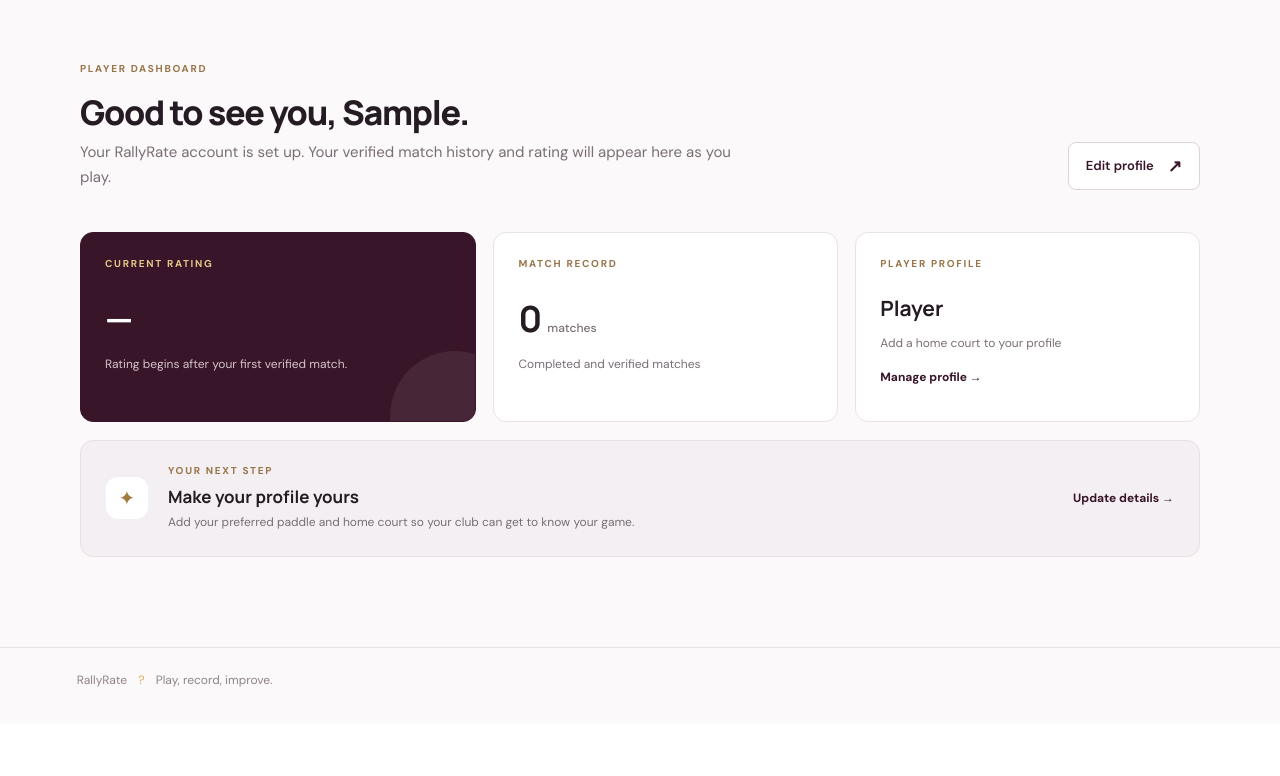
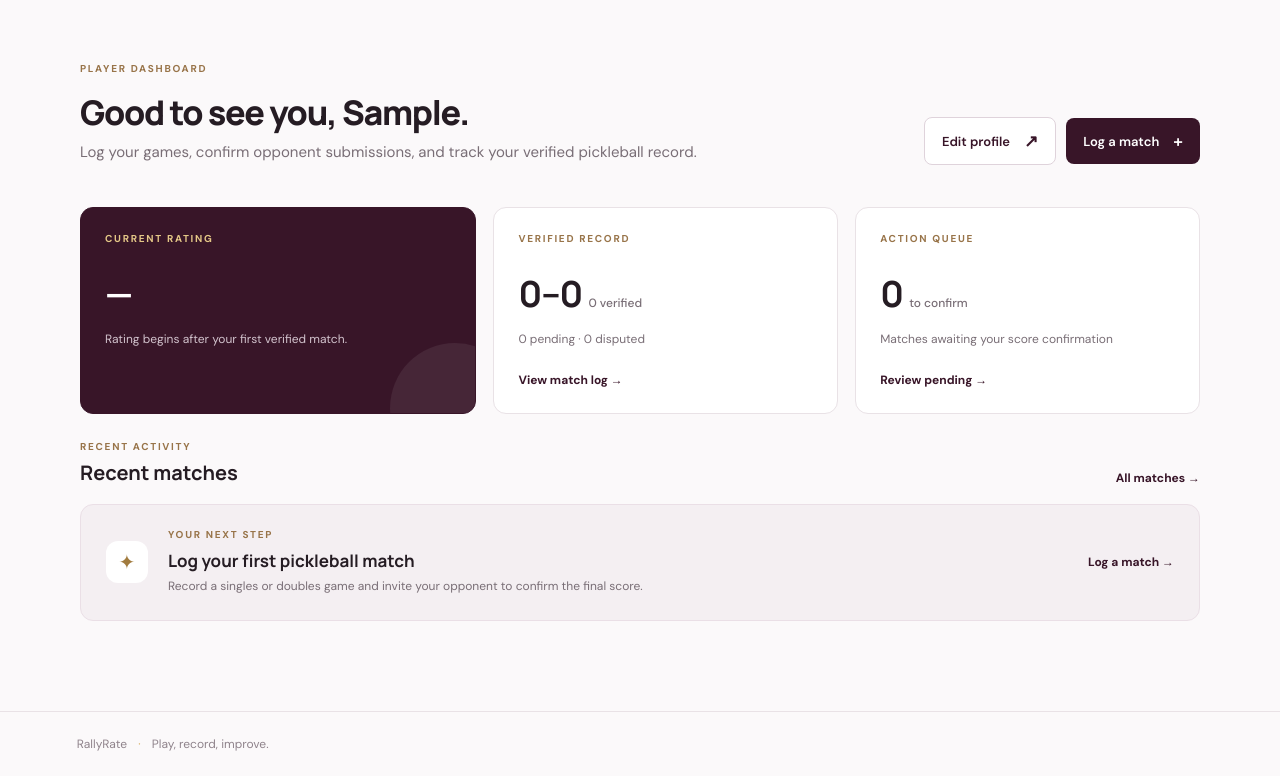
Before and after one commit to Bochikoyy/RallyRate-Caipang-Chrisnel-G7, a Django app: page /player/ in a window 1280 px wide. Shown: the part 76-852 px from the top of the page. Before the commit the page ends 763 px from the top, so only its background shows below. Run offline with Django 5.2, Linux system fonts and the light colour scheme; the visitor is signed in with stand-in values (Sample User, id 1); data comes from the database, SQL or seed files in the repository; data that the repository does not hold is empty; parts of the project's set-up code (start-up, migrations or seed data) failed here and were passed over.

Commit message:
feat(accounts): integrate live match metrics and queues into role dashboards

```diff
--- a/apps/accounts/forms.py
+++ b/apps/accounts/forms.py
@@ -66,3 +66,7 @@ class ProfileForm(forms.ModelForm):
     def __init__(self, *args, **kwargs):
         super().__init__(*args, **kwargs)
         style_fields(self)
+
+    def clean_email(self):
+        email = (self.cleaned_data.get("email") or "").strip().lower()
+        return email or None
--- a/apps/accounts/views.py
+++ b/apps/accounts/views.py
@@ -3,6 +3,10 @@ from django.contrib.auth import login
 from django.contrib.auth.decorators import login_required
 from functools import wraps
 from django.shortcuts import redirect, render
+from apps.matches.services import (
+    get_organizer_dashboard_summary,
+    get_player_dashboard_summary,
+)
 from .forms import ProfileForm, SignUpForm
 from .models import User
 
@@ -40,12 +44,14 @@ def role_required(role):
 
 @role_required(User.Role.PLAYER)
 def player_dashboard(request):
-    return render(request, "accounts/dashboard.html")
+    context = get_player_dashboard_summary(request.user)
+    return render(request, "accounts/dashboard.html", context)
 
 
 @role_required(User.Role.ORGANIZER)
 def organizer_dashboard(request):
-    return render(request, "accounts/organizer_dashboard.html")
+    context = get_organizer_dashboard_summary()
+    return render(request, "accounts/organizer_dashboard.html", context)
 
 
 @login_required
--- a/static/css/site.css
+++ b/static/css/site.css
@@ -94,3 +94,17 @@
 .dispute-details summary:hover{text-decoration:underline}
 .dispute-form{margin-top:14px}
 .dispute-form .form-actions{margin-top:14px}
+
+
+/* Role dashboard match sections */
+.rating-card .stat-placeholder small{color:#e4c787}
+.stat-card .text-link{display:inline-block;margin-top:10px}
+.dashboard-section{margin-top:26px}
+.section-head{display:flex;align-items:end;justify-content:space-between;gap:16px;margin-bottom:14px}
+.section-head .eyebrow{margin-bottom:6px}
+.section-head h2{font:700 20px Manrope,sans-serif;margin:0}
+.mini-match-list{display:flex;flex-direction:column;gap:10px}
+.mini-match-row{display:flex;align-items:center;justify-content:space-between;gap:16px;padding:16px 20px;background:#fff;border:1px solid var(--line);border-radius:12px}
+.mini-venue{margin-left:6px}
+.mini-sub{margin-top:4px;font-size:12px;color:var(--muted)}
+@media(max-width:760px){.mini-match-row{flex-direction:column;align-items:flex-start}.section-head{flex-direction:column;align-items:flex-start}}
--- a/templates/accounts/dashboard.html
+++ b/templates/accounts/dashboard.html
@@ -1,7 +1,108 @@
 {% extends 'base.html' %}
 {% block title %}Dashboard · RallyRate{% endblock %}
 {% block content %}
-<section class="welcome-row"><div><p class="eyebrow">PLAYER DASHBOARD</p><h1>Good to see you, {{ request.user.first_name|default:request.user.email }}.</h1><p class="muted">Your RallyRate account is set up. Your verified match history and rating will appear here as you play.</p></div><a class="button outline" href="{% url 'accounts:profile' %}">Edit profile <span>↗</span></a></section>
-<section class="dashboard-grid"><article class="stat-card rating-card"><p class="eyebrow">CURRENT RATING</p><div class="stat-placeholder">—</div><p class="muted">Rating begins after your first verified match.</p><span class="card-glow"></span></article><article class="stat-card"><p class="eyebrow">MATCH RECORD</p><div class="stat-placeholder">0 <small>matches</small></div><p class="muted">Completed and verified matches</p></article><article class="stat-card"><p class="eyebrow">PLAYER PROFILE</p><h3>{{ request.user.get_role_display }}</h3><p class="muted">{% if request.user.home_court %}{{ request.user.home_court }}{% else %}Add a home court to your profile{% endif %}</p><a class="text-link" href="{% url 'accounts:profile' %}">Manage profile →</a></article></section>
-<section class="next-card"><div class="next-icon">✦</div><div><p class="eyebrow">YOUR NEXT STEP</p><h2>Make your profile yours</h2><p class="muted">Add your preferred paddle and home court so your club can get to know your game.</p></div><a class="text-link" href="{% url 'accounts:profile' %}">Update details →</a></section>
+<section class="welcome-row">
+  <div>
+    <p class="eyebrow">PLAYER DASHBOARD</p>
+    <h1>Good to see you, {{ request.user.first_name|default:request.user.email|default:request.user.username }}.</h1>
+    <p class="muted">Log your games, confirm opponent submissions, and track your verified pickleball record.</p>
+  </div>
+  <div class="action-group">
+    <a class="button outline" href="{% url 'accounts:profile' %}">Edit profile <span>↗</span></a>
+    <a class="button primary" href="{% url 'matches:create' %}">Log a match <span>+</span></a>
+  </div>
+</section>
+
+<section class="dashboard-grid">
+  <article class="stat-card rating-card">
+    <p class="eyebrow">CURRENT RATING</p>
+    <div class="stat-placeholder">—</div>
+    <p class="muted">
+      {% if verified_count %}
+        {{ verified_count }} verified match{{ verified_count|pluralize:"es" }} recorded for Elo tracking.
+      {% else %}
+        Rating begins after your first verified match.
+      {% endif %}
+    </p>
+    <span class="card-glow"></span>
+  </article>
+
+  <article class="stat-card">
+    <p class="eyebrow">VERIFIED RECORD</p>
+    <div class="stat-placeholder">{{ wins }}–{{ losses }} <small>{{ verified_count }} verified</small></div>
+    <p class="muted">{{ pending_count }} pending · {{ disputed_count }} disputed</p>
+    <a class="text-link" href="{% url 'matches:list' %}">View match log →</a>
+  </article>
+
+  <article class="stat-card">
+    <p class="eyebrow">ACTION QUEUE</p>
+    <div class="stat-placeholder">{{ awaiting_confirmation_count }} <small>to confirm</small></div>
+    <p class="muted">
+      {% if request.user.home_court %}
+        Home court: {{ request.user.home_court }}
+      {% else %}
+        Matches awaiting your score confirmation
+      {% endif %}
+    </p>
+    <a class="text-link" href="{% url 'matches:list' %}?status=pending">Review pending →</a>
+  </article>
+</section>
+
+{% if awaiting_confirmation %}
+<section class="dashboard-section">
+  <div class="section-head">
+    <div>
+      <p class="eyebrow">NEEDS YOUR CONFIRMATION</p>
+      <h2>Pending opponent submissions</h2>
+    </div>
+    <a class="text-link" href="{% url 'matches:list' %}?status=pending">See all pending →</a>
+  </div>
+  <div class="mini-match-list">
+    {% for match in awaiting_confirmation %}
+      <div class="mini-match-row">
+        <div>
+          <strong>{{ match.location }}</strong>
+          <span class="muted"> · {{ match.get_match_type_display }} · {{ match.played_at|date:"M j, Y" }}</span>
+          <div class="mini-sub">Logged by {{ match.submitted_by.get_full_name|default:match.submitted_by.email|default:match.submitted_by.username }} · Score {{ match.score_display }}</div>
+        </div>
+        <a class="button outline" href="{% url 'matches:detail' match.pk %}">Confirm / dispute →</a>
+      </div>
+    {% endfor %}
+  </div>
+</section>
+{% endif %}
+
+<section class="dashboard-section">
+  <div class="section-head">
+    <div>
+      <p class="eyebrow">RECENT ACTIVITY</p>
+      <h2>Recent matches</h2>
+    </div>
+    <a class="text-link" href="{% url 'matches:list' %}">All matches →</a>
+  </div>
+  {% if recent_matches %}
+    <div class="mini-match-list">
+      {% for match in recent_matches %}
+        <div class="mini-match-row">
+          <div>
+            <span class="status-badge status-{{ match.status }}">{{ match.get_status_display }}</span>
+            <strong class="mini-venue">{{ match.location }}</strong>
+            <span class="muted">({{ match.score_display }}) · {{ match.played_at|date:"M j, Y" }}</span>
+          </div>
+          <a class="text-link" href="{% url 'matches:detail' match.pk %}">Details →</a>
+        </div>
+      {% endfor %}
+    </div>
+  {% else %}
+    <div class="next-card">
+      <div class="next-icon">✦</div>
+      <div>
+        <p class="eyebrow">YOUR NEXT STEP</p>
+        <h2>Log your first pickleball match</h2>
+        <p class="muted">Record a singles or doubles game and invite your opponent to confirm the final score.</p>
+      </div>
+      <a class="text-link" href="{% url 'matches:create' %}">Log a match →</a>
+    </div>
+  {% endif %}
+</section>
 {% endblock %}
--- a/templates/accounts/login.html
+++ b/templates/accounts/login.html
@@ -1,6 +1,6 @@
 {% extends 'base.html' %}
 {% load static %}
-{% block title %}Sign in ? RallyRate{% endblock %}
+{% block title %}Sign in · RallyRate{% endblock %}
 {% block body_class %}auth-body signin-body{% endblock %}
 {% block header_class %}auth-topbar{% endblock %}
 {% block page_class %}auth-shell signin-shell{% endblock %}
@@ -8,7 +8,7 @@
 {% block content %}
 <section class="signin-panel" aria-label="About RallyRate">
   <div class="signin-panel-copy"><p class="signin-kicker">LOCAL GAMES. LASTING PROGRESS.</p><h1>Good games.<br>Better together.</h1><p class="signin-description">Record your matches, confirm the score, and see<br class="desktop-break"> your local game grow. No noise. Just pickleball.</p></div>
-  <div class="signin-mascot-row"><img class="signin-mascot" src="{% static 'images/rallyraye.png' %}" alt="RallyRaye, RallyRate?s pickleball wildcat mascot, holding a paddle"><p>Built for the people you play with.</p></div>
+  <div class="signin-mascot-row"><img class="signin-mascot" src="{% static 'images/rallyraye.png' %}" alt="RallyRaye, RallyRate's pickleball wildcat mascot, holding a paddle"><p>Built for the people you play with.</p></div>
 </section>
 <section class="signin-form-wrap" aria-labelledby="signin-title"><div class="signin-form-inner"><p class="signin-kicker">WELCOME BACK</p><h2 id="signin-title">Sign in to RallyRate</h2><div class="signin-status" aria-live="polite">{% if form.errors %}<div class="signin-alert" role="alert">{% for error in form.non_field_errors %}<div>{{ error }}</div>{% endfor %}{% for field in form %}{% for error in field.errors %}<div>{{ field.label }}: {{ error }}</div>{% endfor %}{% endfor %}</div>{% else %}<p class="signin-subtitle">Your next match starts here.</p>{% endif %}</div>
 <form method="post" class="signin-form" novalidate>{% csrf_token %}
@@ -16,4 +16,4 @@
 <div class="signin-field"><label for="{{ form.password.id_for_label }}">Password</label>{{ form.password }}</div><input type="hidden" name="next" value="{{ next }}"><button class="signin-submit" type="submit">Sign in</button></form>
 <p class="signin-create">New to the club? <a href="{% url 'accounts:signup' %}">Create an account</a></p><div class="signin-tagline">One account. Your club. Every verified match.</div></div></section>
 {% endblock %}
-{% block footer %}<span>Privacy</span><span>?</span><span>Terms</span>{% endblock %}
+{% block footer %}<span>Privacy</span><span>·</span><span>Terms</span>{% endblock %}
--- a/templates/accounts/signup.html
+++ b/templates/accounts/signup.html
@@ -1,11 +1,11 @@
 {% extends 'base.html' %}
-{% block title %}Create account ? RallyRate{% endblock %}
+{% block title %}Create account · RallyRate{% endblock %}
 {% block body_class %}auth-body signup-body{% endblock %}
 {% block header_class %}auth-topbar{% endblock %}
 {% block page_class %}signup-shell{% endblock %}
 {% block header_actions %}<div class="signup-header-action">Already a member? <a href="{% url 'accounts:login' %}">Sign in</a></div>{% endblock %}
 {% block content %}
-<section class="signup-heading"><p class="signin-kicker">JOIN YOUR LOCAL GAME</p><h1>Create your account</h1><p>A few details, then you?re ready for the court.</p></section>
+<section class="signup-heading"><p class="signin-kicker">JOIN YOUR LOCAL GAME</p><h1>Create your account</h1><p>A few details, then you're ready for the court.</p></section>
 <form method="post" class="signup-form" novalidate>{% csrf_token %}{% if form.non_field_errors %}<div class="form-errors signup-errors" role="alert">{{ form.non_field_errors }}</div>{% endif %}
 <div class="signup-columns"><div class="signup-column"><h2>01&nbsp; Account details</h2>{% for field in form %}{% if field.name == 'full_name' or field.name == 'email' or field.name == 'password1' or field.name == 'password2' %}<div class="signup-field"><label for="{{ field.id_for_label }}">{{ field.label }}</label>{{ field }}{% if field.name == 'password1' %}<small class="signup-help">Use at least 8 characters.</small>{% endif %}{% for error in field.errors %}<small class="error">{{ error }}</small>{% endfor %}</div>{% endif %}{% endfor %}</div>
 <div class="signup-column"><h2>02&nbsp; Player preferences</h2>{% for field in form %}{% if field.name == 'role' or field.name == 'preferred_paddle' or field.name == 'home_court' %}<div class="signup-field"><label for="{{ field.id_for_label }}">{% if field.name == 'preferred_paddle' %}Preferred paddle (optional){% else %}{{ field.label }}{% endif %}</label>{{ field }}{% if field.name == 'role' %}<small class="signup-help">Club organizers can also record their own matches.</small>{% endif %}{% for error in field.errors %}<small class="error">{{ error }}</small>{% endfor %}</div>{% endif %}{% endfor %}<p class="signup-rating-note">Your profile details can be updated later.</p><button class="signin-submit" type="submit">Create account</button><p class="signup-legal">By creating an account, you agree to our Terms and Privacy Policy.</p></div></div></form>
--- a/templates/base.html
+++ b/templates/base.html
@@ -6,7 +6,7 @@
   <meta name="viewport" content="width=device-width, initial-scale=1">
   <meta name="theme-color" content="#311322">
   <title>{% block title %}RallyRate{% endblock %}</title>
-  <link rel="stylesheet" href="{% static 'css/site.css' %}?v=20261125-matches">
+  <link rel="stylesheet" href="{% static 'css/site.css' %}?v=20261125-dashboards">
 </head>
 <body class="{% block body_class %}{% endblock %}">
   <header class="topbar {% block header_class %}{% endblock %}">
@@ -28,6 +28,6 @@
     {% if messages %}<div class="messages">{% for message in messages %}<div class="message {{ message.tags }}">{{ message }}</div>{% endfor %}</div>{% endif %}
     {% block content %}{% endblock %}
   </main>
-  <footer class="footer">{% block footer %}RallyRate <span>?</span> Play, record, improve.{% endblock %}</footer>
+  <footer class="footer">{% block footer %}RallyRate <span>·</span> Play, record, improve.{% endblock %}</footer>
 </body>
 </html>
```
Also changed, not shown: apps/matches/services.py (added, +83 -0 lines), templates/accounts/organizer_dashboard.html (+85 -4 lines).
